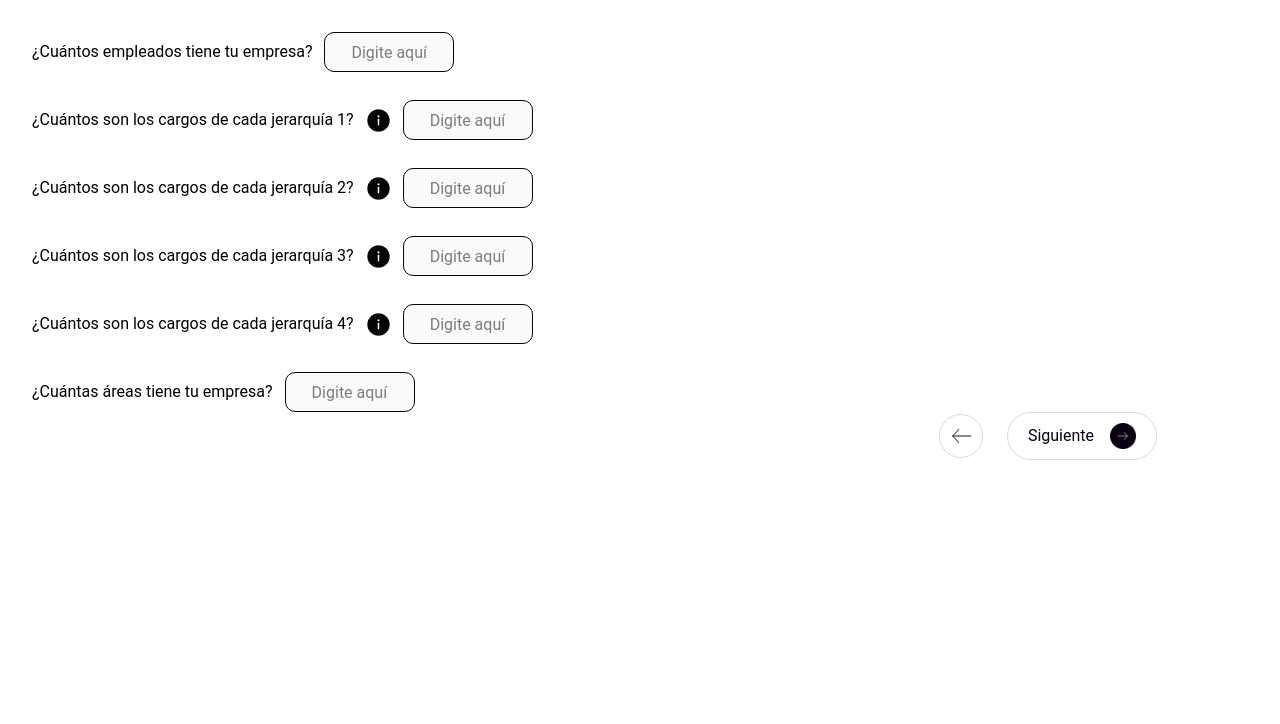
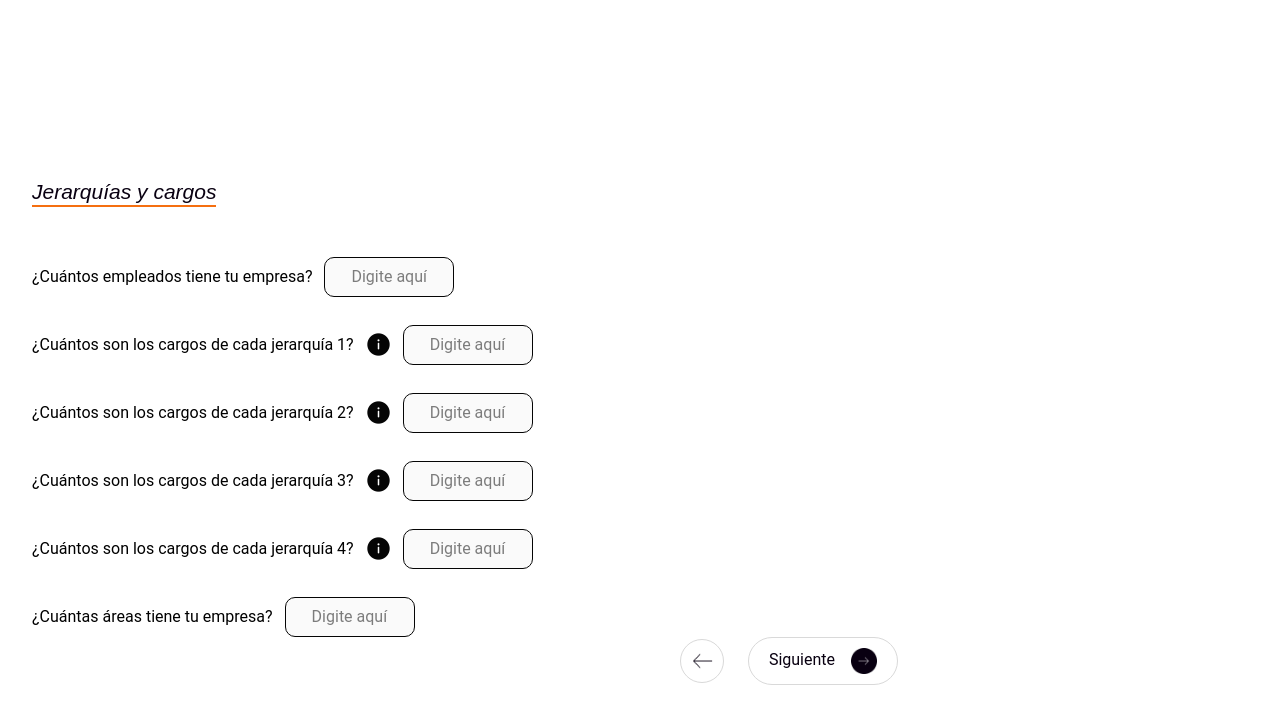
Before and after one commit to juanmartinlopeze/Growinn-index-test, a React (Vite) app in the folder Frontend/: page / in a window 1280 px wide. Shown: the top 724 px of the page. Built offline with nearby package versions, Linux system fonts and the light colour scheme.

Commit message:
Title section

```diff
--- a/Frontend/src/components/Table/Table.css
+++ b/Frontend/src/components/Table/Table.css
@@ -193,7 +193,6 @@ td span .role-name {
 	font-weight: bold;
 	cursor: pointer;
 	border-radius: 5px;
-	width: 100px;
 	margin-top:20px
 }
 
--- a/Frontend/src/components/Table/Table.jsx
+++ b/Frontend/src/components/Table/Table.jsx
@@ -24,6 +24,10 @@ export function Table() {
 
   const pyramid_svg = (
     <svg xmlns="http://www.w3.org/2000/svg" width="24" height="24" viewBox="0 0 24 24" fill="none" stroke="#000000" strokeWidth="2" strokeLinecap="round" strokeLinejoin="round"><path d="M13.73 4a2 2 0 0 0-3.46 0l-8 14A2 2 0 0 0 4 21h16a2 2 0 0 0 1.73-3Z"/></svg>
+  );
+
+  const edit_svg = (
+    <svg xmlns="http://www.w3.org/2000/svg" width="24" height="24" viewBox="0 0 24 24" fill="none" stroke="#000000" stroke-width="2" stroke-linecap="round" stroke-linejoin="round" class="lucide lucide-pencil-icon lucide-pencil"><path d="M21.174 6.812a1 1 0 0 0-3.986-3.987L3.842 16.174a2 2 0 0 0-.5.83l-1.321 4.352a.5.5 0 0 0 .623.622l4.353-1.32a2 2 0 0 0 .83-.497z"/><path d="m15 5 4 4"/></svg>
   );
 
   useEffect(() => {
@@ -233,7 +237,7 @@ export function Table() {
               <tr key={i}>
                 <th className="area-row">
                   <div className="area-name" onClick={() => openAreaModal(i, area.name)} style={{ cursor: 'pointer' }}>
-                    {area.name}{svg}
+                    {area.name}{edit_svg}
                   </div>
                 </th>
                 {area.roles.map((role, ri) => (
@@ -268,7 +272,7 @@ export function Table() {
                 <div className="subcargos-section">
                   <label>Subcargos:</label>
                   {subcargos.map((sub, index) => (
-                    <div key={index} className="subcargo-item">
+                    <div key={index} className="subcargo-item" style={{ display: 'flex', alignItems: 'center', gap: '8px' }}>
                       <input
                         value={sub.name || ''}
                         onChange={e => {
@@ -286,6 +290,7 @@ export function Table() {
                           updated[index].employees = parseInt(e.target.value);
                           setSubcargos(updated);
                         }}
+                        style={{ width: '80px' }}
                         placeholder="Empleados"
                       />
                       <button type="button" onClick={() => {
@@ -294,7 +299,7 @@ export function Table() {
                       }}>✕</button>
                     </div>
                   ))}
-                  <button type="button" onClick={() => setSubcargos([...subcargos, { name: '', employees: '' }])}>
+                  <button type="button" className='add-subcargo-button' onClick={() => setSubcargos([...subcargos, { name: '', employees: '' }])}>
                     Añadir Subcargo
                   </button>
                 </div>
--- /dev/null
+++ b/Frontend/src/components/TitleSection/TitleSection.css
@@ -0,0 +1,13 @@
+.title{
+    color: #090011;
+    font-size: 21px;
+    font-family: Arial, sans-serif;
+    font-style: italic;
+    font-weight: 400;
+    line-height: 25.20px;
+    word-wrap: break-word
+}
+
+.title-section{
+    border-bottom: 2px solid #f56f10;
+}
--- /dev/null
+++ b/Frontend/src/components/TitleSection/TitleSection.jsx
@@ -0,0 +1,9 @@
+import './TitleSection.css';
+
+export function TitleSection({ title}) {
+    return (
+        <section className="title-section">
+            <h1 className="title">{title}</h1>
+        </section>
+    );
+}
--- a/Frontend/src/screen/DatosPrueba/datos_prueba.css
+++ b/Frontend/src/screen/DatosPrueba/datos_prueba.css
@@ -1,8 +1,18 @@
+  .container{
+    width: 100vh;
+    height: 100vh;
+    display: flex;
+    flex-direction: column;
+    align-items: start;
+    justify-content: center;
+    gap: 50px;
+  }
+
   .navigation-buttons{
     display: flex;
-    width: 1125px;
-    justify-content: flex-end; /* Alinea los botones al extremo derecho */
-    align-items: center; /* Centra los botones verticalmente */
-    gap: 24px; /* Espacio entre los botones */
-    box-sizing: border-box; /* Asegura que el padding y el borde se incluyan en las dimensiones */
+    width: 100%;
+    justify-content: flex-end;
+    align-items: center;
+    gap: 24px;
+    box-sizing: border-box;
   }
--- a/Frontend/src/screen/DatosPrueba/datos_prueba.jsx
+++ b/Frontend/src/screen/DatosPrueba/datos_prueba.jsx
@@ -2,6 +2,7 @@ import React, { useState, useEffect } from "react";
 import { NextButton } from "../../components/NextButton/next_button";
 import { BackButton } from "../../components/BackButton/back-button";
 import { Table } from "../../components/Table/Table";
+import { TitleSection } from "../../components/TitleSection/TitleSection";
 import "./datos_prueba.css";
 
 export function DatosPrueba() {
@@ -29,10 +30,9 @@ export function DatosPrueba() {
   }, []);
 
   return (
-    <div>
-      <h1>Resultados de la Encuesta</h1>
+    <section className="container">
+      <TitleSection title="Tabla de Jerarquías y cargos" />
 
-      {/* Barra superior con el número de empleados */}
       <div className="employees-bar">
         <p>Total de empleados: {empleados}</p>
       </div>
@@ -40,9 +40,9 @@ export function DatosPrueba() {
       <Table/>
 
       <section className="navigation-buttons">
-        <BackButton to="/" className="back-button" />
-        <NextButton to="/otra-pagina" className="next-button" />
+        <BackButton to="/"/>
+        <NextButton text='Siguiente' to="/otra-pagina" className="next-button" />
       </section>
-    </div>
+    </section>
   );
 }
--- a/Frontend/src/screen/InnlabForm/innlab-form.css
+++ b/Frontend/src/screen/InnlabForm/innlab-form.css
@@ -1,8 +1,17 @@
+.container{
+    width: 100vh;
+    height: 100vh;
+    display: flex;
+    flex-direction: column;
+    align-items: start;
+    justify-content: center;
+    gap: 50px;
+  }
+
 .buttons-container {
     display: flex;
-    width: 1125px;
-    justify-content: flex-end; /* Alinea los botones al extremo derecho */
-    align-items: center; /* Centra los botones verticalmente */
-    gap: 24px; /* Espacio entre los botones */
-    box-sizing: border-box; /* Asegura que el padding y el borde se incluyan en las dimensiones */
+    width: 100%;
+    justify-content: end;
+    align-items: center;
+    gap: 24px;
 }
--- a/Frontend/src/screen/InnlabForm/innlab-form.jsx
+++ b/Frontend/src/screen/InnlabForm/innlab-form.jsx
@@ -2,6 +2,7 @@ import { useState } from "react";
 import { Form } from "../../components/Form/Form";
 import { NextButton } from "../../components/NextButton/next_button";
 import { BackButton } from "../../components/BackButton/back-button";
+import { TitleSection } from "../../components/TitleSection/TitleSection";
 import "./innlab-form.css";
 
 export function InnlabForm() {
@@ -73,7 +74,8 @@ export function InnlabForm() {
     }
   };
   return (
-    <section className="forms-container">
+    <section className="container">
+      <TitleSection title="Jerarquías y cargos" />
       <div>
         <Form
           questions={questions}
```
Also changed, not shown: 1 other file (tests, documents, lock files or other folders).
